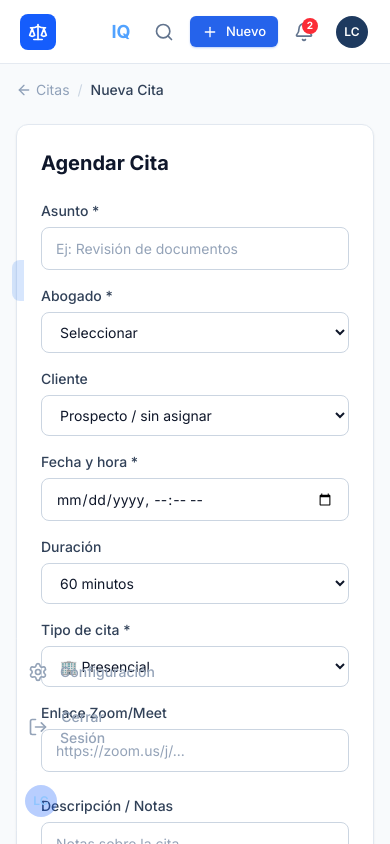
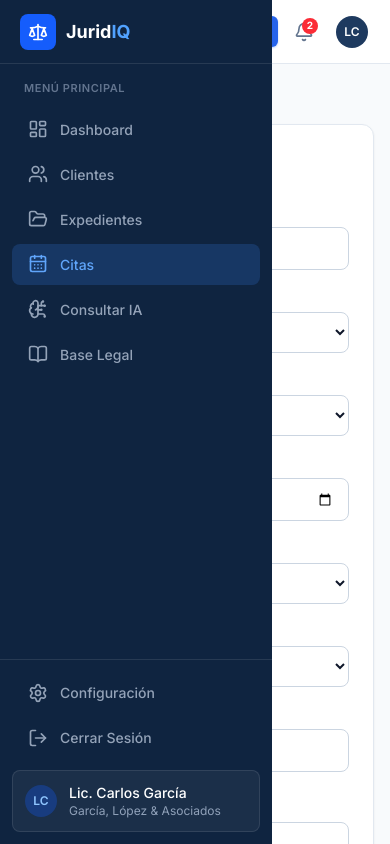
Before and after one commit to Masio84/JuridIQ, a Next.js app: page /dashboard/citas/nueva in a window 390 px wide. Shown: the top 844 px of the page. Built offline with nearby package versions, Linux system fonts and the light colour scheme.

Commit message:
fix: resolve mobile sidebar overlap and width=0px issue

```diff
--- a/src/app/globals.css
+++ b/src/app/globals.css
@@ -485,28 +485,3 @@ html {
 }
 
 /* ---- Responsive ---- */
-@media (max-width: 768px) {
-  :root {
-    --sidebar-width: 0px;
-  }
-
-  .sidebar {
-    position: fixed;
-    z-index: 40;
-    height: 100dvh;
-    transform: translateX(-100%);
-    transition: transform 0.3s cubic-bezier(0.4, 0, 0.2, 1);
-  }
-
-  .sidebar.open {
-    width: 272px;
-    transform: translateX(0);
-  }
-
-  .sidebar-overlay {
-    position: fixed;
-    inset: 0;
-    background: rgba(0, 0, 0, 0.5);
-    z-index: 39;
-  }
-}
```
